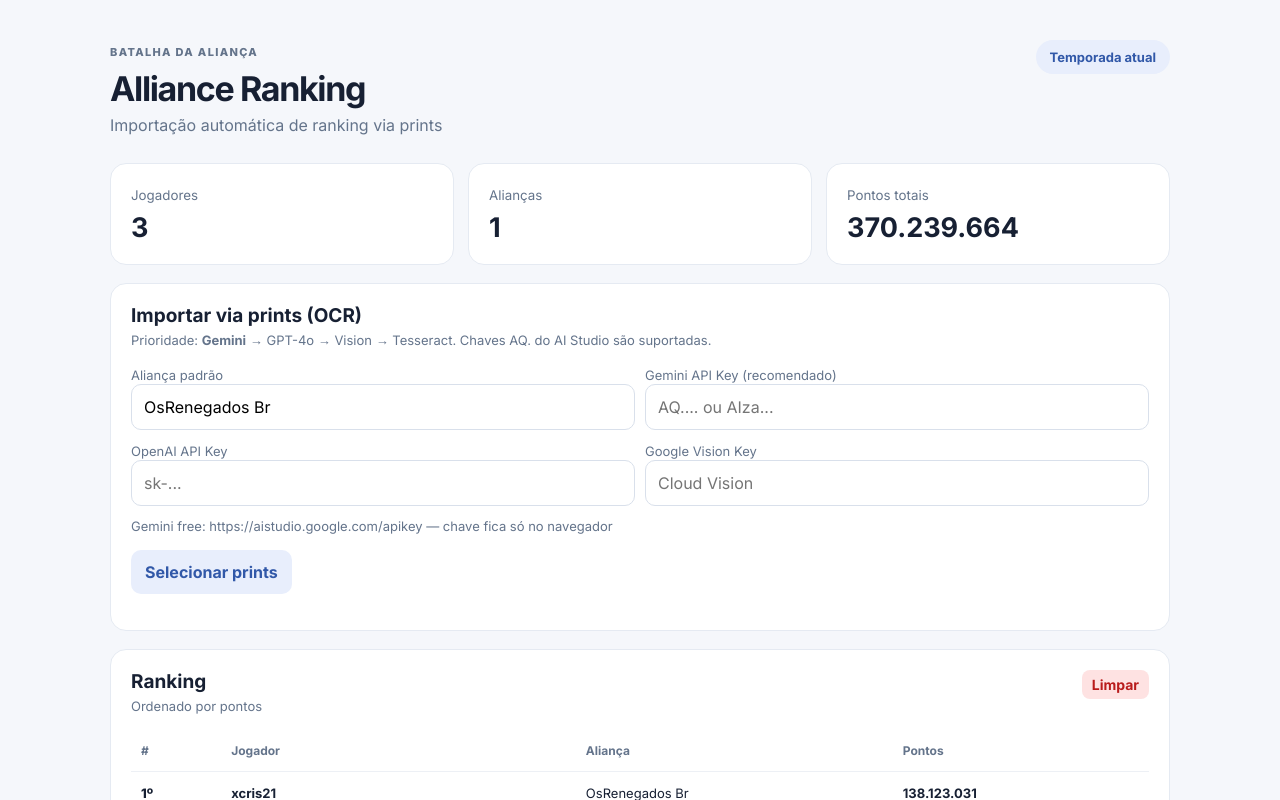
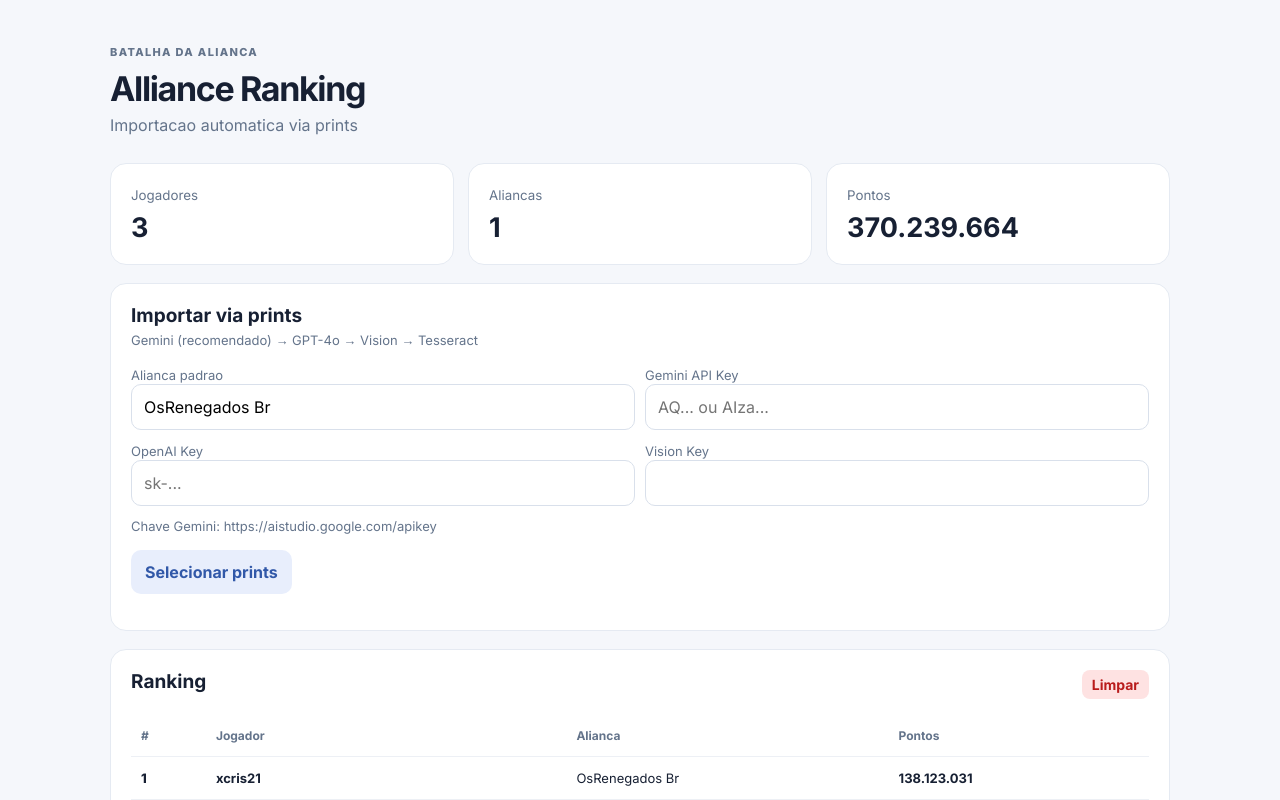
Before and after one commit to Cristianoalves226/alliance-ranking, a React (Vite) app: page / in a window 1280 px wide. Shown: the top 800 px of the page. Built offline with nearby package versions, Linux system fonts and the light colour scheme.

Commit message:
fix: sanitiza API key (remove chars nao-ASCII do header)

```diff
--- a/src/main.jsx
+++ b/src/main.jsx
@@ -25,9 +25,16 @@ function App() {
   const [visionApiKey, setVisionApiKey] = useState(() => localStorage.getItem('visionApiKey') || '');
   const fileInputRef = useRef(null);
 
+  const sanitizeApiKey = (key) =>
+    String(key || '')
+      .replace(/[\u200B-\u200D\uFEFF\u00A0]/g, '')
+      .replace(/[^\x20-\x7E]/g, '')
+      .trim();
+
   const saveKey = (storageKey, setter) => (value) => {
-    setter(value);
-    if (value) localStorage.setItem(storageKey, value);
+    const clean = sanitizeApiKey(value);
+    setter(clean);
+    if (clean) localStorage.setItem(storageKey, clean);
     else localStorage.removeItem(storageKey);
   };
 
@@ -39,19 +46,20 @@ function App() {
       reader.readAsDataURL(file);
     });
 
-  const EXTRACT_PROMPT = `Você está lendo um print do ranking do jogo (Batalha da Aliança).
-Extraia TODOS os jogadores/alianças visíveis com nome e pontos.
-Retorne APENAS um JSON válido (sem markdown), neste formato:
+  const EXTRACT_PROMPT = `Voce esta lendo um print do ranking do jogo (Batalha da Alianca).
+Extraia TODOS os jogadores/aliancas visiveis com nome e pontos.
+Retorne APENAS um JSON valido (sem markdown), neste formato:
 {"players":[{"name":"nome","points":123456,"alliance":""}]}
 Regras:
-- points: só números inteiros (sem pontos/vírgulas)
-- name: nome do jogador ou da aliança como aparece na tela
-- ignore títulos como "RANKING", "SUA POSIÇÃO", "FECHAR"
-- se não tiver aliança, use string vazia`;
+- points: so numeros inteiros (sem pontos/virgulas)
+- name: nome do jogador ou da alianca como aparece na tela
+- ignore titulos como RANKING, SUA POSICAO, FECHAR
+- se nao tiver alianca, use string vazia`;
 
   const recognizeWithGemini = async (file, apiKey) => {
     const base64 = await fileToBase64(file);
     const mime = file.type || 'image/jpeg';
+    const key = sanitizeApiKey(apiKey);
     const models = ['gemini-2.0-flash', 'gemini-1.5-flash', 'gemini-2.0-flash-lite'];
     let lastErr = '';
     for (const model of models) {
@@ -61,7 +69,7 @@ Regras:
           method: 'POST',
           headers: {
             'Content-Type': 'application/json',
-            'x-goog-api-key': apiKey
+            'x-goog-api-key': key
           },
           body: JSON.stringify({
             contents: [{
@@ -88,11 +96,12 @@ Regras:
   const recognizeWithGPT4o = async (file, apiKey) => {
     const base64 = await fileToBase64(file);
     const mime = file.type || 'image/jpeg';
+    const key = sanitizeApiKey(apiKey);
     const res = await fetch('https://api.openai.com/v1/chat/completions', {
       method: 'POST',
       headers: {
         'Content-Type': 'application/json',
-        Authorization: `Bearer ${apiKey}`
+        Authorization: 'Bearer ' + key
       },
       body: JSON.stringify({
         model: 'gpt-4o',
@@ -113,8 +122,9 @@ Regras:
 
   const recognizeWithVision = async (file, apiKey) => {
     const base64 = await fileToBase64(file);
+    const key = sanitizeApiKey(apiKey);
     const res = await fetch(
-      `https://vision.googleapis.com/v1/images:annotate?key=${encodeURIComponent(apiKey)}`,
+      `https://vision.googleapis.com/v1/images:annotate?key=${encodeURIComponent(key)}`,
       {
         method: 'POST',
         headers: { 'Content-Type': 'application/json' },
@@ -140,7 +150,7 @@ Regras:
     if (!name.trim()) return;
     setPlayers([...players, {
       name: name.trim(),
-      alliance: alliance.trim() || defaultAlliance || 'Sem aliança',
+      alliance: alliance.trim() || defaultAlliance || 'Sem alianca',
       points: Number(String(points).replace(/\./g, '')) || 0
     }]);
     setName('');
@@ -176,22 +186,19 @@ Regras:
     const lines = text.split(/\r?\n/).map((l) => l.trim()).filter((l) => l.length > 0);
     const pointsRegex = /(\d{1,3}(?:[.\s,]\d{3}){1,5}|\d{6,})\s*(?:pts\.?|pontos)?/i;
     const noiseWords = new Set([
-      'ranking', 'geral', 'sua', 'aliança', 'alianca', 'posição', 'posicao',
-      'minha', 'seu', 'classificação', 'classificacao', 'batalha', 'fechar',
-      'normal', 'extremo', 'lenda', 'pts', 'pontos', 'melhores', 'da', 'de', 'do', 'e', 'o', 'a',
-      'sua posição', 'sua posicao', 'minha aliança', 'minha alianca',
-      'seu ranking', 'ranking geral', 'classificacao da batalha'
+      'ranking', 'geral', 'sua', 'alianca', 'aliança', 'posicao', 'posição',
+      'minha', 'seu', 'classificacao', 'batalha', 'fechar', 'pts', 'pontos',
+      'melhores', 'da', 'de', 'do', 'e', 'o', 'a'
     ]);
     const cleanName = (raw) =>
-      raw.replace(pointsRegex, ' ').replace(/^\d+[ºª°.]?\s*/i, '')
-        .replace(/^(#?\d+[ºª°.]?\s*)+/i, '')
-        .replace(/[^\p{L}\p{N}\s\-_.@Øø]/gu, ' ').replace(/\s+/g, ' ').trim();
+      raw.replace(pointsRegex, ' ').replace(/^\d+[oª°.]?\s*/i, '')
+        .replace(/[^\w\s\-_.@]/gi, ' ').replace(/\s+/g, ' ').trim();
     const isValidName = (n) => {
       if (!n || n.length < 3 || n.length > 32) return false;
       const lower = n.toLowerCase();
       if (noiseWords.has(lower) || /^\d+$/.test(n)) return false;
-      if (['posição','posicao','ranking','classifica','aliança','alianca','fechar','melhores','batalha','pontos'].some((x) => lower.includes(x))) return false;
-      if (!/\p{L}/u.test(n) || (n.match(/\p{L}/gu) || []).length < 3) return false;
+      if (['posicao', 'ranking', 'classifica', 'alianca', 'fechar', 'melhores', 'batalha', 'pontos'].some((x) => lower.includes(x))) return false;
+      if (!/[A-Za-z]/.test(n)) return false;
       return true;
     };
     const pointsList = [];
@@ -221,7 +228,7 @@ Regras:
       let namePart = best ? best.name : cleanName(p.line);
       if (isValidName(namePart)) { if (best) usedNames.add(best.lineIndex); }
       else namePart = '???';
-      results.push({ name: namePart, alliance: defaultAlliance || '', points: p.points, source: p.line });
+      results.push({ name: namePart, alliance: defaultAlliance || '', points: p.points });
     }
     const map = new Map();
     for (const r of results) {
@@ -261,26 +268,23 @@ Regras:
         const width = Math.round(img.width * 2);
         const height = Math.round(img.height * 2);
         canvas.width = width; canvas.height = height;
-        ctx.imageSmoothingEnabled = true;
-        ctx.imageSmoothingQuality = 'high';
         ctx.drawImage(img, 0, 0, width, height);
         const imageData = ctx.getImageData(0, 0, width, height);
         const data = imageData.data;
         for (let i = 0; i < data.length; i += 4) {
           let gray = 0.299 * data[i] + 0.587 * data[i + 1] + 0.114 * data[i + 2];
           gray = (gray - 128) * 1.8 + 128;
-          gray = 255 - gray;
-          gray = Math.max(0, Math.min(255, gray));
+          gray = 255 - Math.max(0, Math.min(255, gray));
           data[i] = data[i + 1] = data[i + 2] = gray;
         }
         ctx.putImageData(imageData, 0, 0);
         canvas.toBlob((blob) => {
           URL.revokeObjectURL(objectUrl);
-          if (blob) resolve(blob); else reject(new Error('Falha ao processar imagem'));
+          if (blob) resolve(blob); else reject(new Error('Falha imagem'));
         }, 'image/png', 0.95);
       } catch (err) { URL.revokeObjectURL(objectUrl); reject(err); }
     };
-    img.onerror = () => { URL.revokeObjectURL(objectUrl); reject(new Error('Falha ao carregar imagem')); };
+    img.onerror = () => { URL.revokeObjectURL(objectUrl); reject(new Error('Falha load')); };
     img.src = objectUrl;
   });
 
@@ -292,34 +296,30 @@ Regras:
     setOcrProgress({ current: 0, total: images.length, status: 'Iniciando...' });
     const allExtracted = [];
     const allRaw = [];
+    const gKey = sanitizeApiKey(geminiKey);
+    const oKey = sanitizeApiKey(openaiKey);
+    const vKey = sanitizeApiKey(visionApiKey);
     try {
       for (let i = 0; i < images.length; i++) {
         const img = images[i];
         try {
           let text = '';
           let useStructured = false;
-          if (geminiKey.trim()) {
-            setOcrProgress({ current: i + 1, total: images.length, status: `Gemini — imagem ${i + 1} de ${images.length}...` });
-            text = await recognizeWithGemini(img.file, geminiKey.trim());
+          if (gKey) {
+            setOcrProgress({ current: i + 1, total: images.length, status: `Gemini — imagem ${i + 1}...` });
+            text = await recognizeWithGemini(img.file, gKey);
             useStructured = true;
-          } else if (openaiKey.trim()) {
-            setOcrProgress({ current: i + 1, total: images.length, status: `GPT-4o — imagem ${i + 1} de ${images.length}...` });
-            text = await recognizeWithGPT4o(img.file, openaiKey.trim());
+          } else if (oKey) {
+            setOcrProgress({ current: i + 1, total: images.length, status: `GPT-4o — imagem ${i + 1}...` });
+            text = await recognizeWithGPT4o(img.file, oKey);
             useStructured = true;
-          } else if (visionApiKey.trim()) {
-            setOcrProgress({ current: i + 1, total: images.length, status: `Google Vision — imagem ${i + 1} de ${images.length}...` });
-            text = await recognizeWithVision(img.file, visionApiKey.trim());
+          } else if (vKey) {
+            setOcrProgress({ current: i + 1, total: images.length, status: `Vision — imagem ${i + 1}...` });
+            text = await recognizeWithVision(img.file, vKey);
           } else {
-            setOcrProgress({ current: i + 1, total: images.length, status: `Preparando imagem ${i + 1}...` });
+            setOcrProgress({ current: i + 1, total: images.length, status: `Tesseract — imagem ${i + 1}...` });
             const processedBlob = await preprocessImage(img.file);
-            setOcrProgress({ current: i + 1, total: images.length, status: `Tesseract — imagem ${i + 1}...` });
-            const result = await Tesseract.recognize(processedBlob, 'eng', {
-              logger: (m) => {
-                if (m.status === 'recognizing text') {
-                  setOcrProgress((prev) => ({ ...prev, status: `Tesseract — imagem ${i + 1} (${Math.round((m.progress || 0) * 100)}%)` }));
-                }
-              }
-            });
+            const result = await Tesseract.recognize(processedBlob, 'eng');
             text = result?.data?.text || '';
           }
           const parsed = useStructured ? parseModelResponse(text) : parseTextToPlayers(text);
@@ -339,7 +339,7 @@ Regras:
       if (!map.has(key) || map.get(key).points < r.points) map.set(key, r);
     }
     const finalList = Array.from(map.values()).sort((a, b) => b.points - a.points);
-    setRawTexts(allRaw.length ? allRaw : [{ name: 'resultado', text: 'Nenhum texto lido.' }]);
+    setRawTexts(allRaw.length ? allRaw : [{ name: 'resultado', text: 'Nenhum texto.' }]);
     setExtracted(finalList);
     setOcrProgress(null);
     setIsProcessing(false);
@@ -349,8 +349,8 @@ Regras:
         let unknown = 0;
         return [...prev, ...finalList.filter((p) => p.points > 0).map((p) => {
           let n = (p.name || '').trim();
-          if (!n || n === '???') { unknown += 1; n = `Jogador ${unknown}`; }
-          return { name: n, alliance: (p.alliance || defaultAlliance || 'Sem aliança').trim(), points: Number(p.points) || 0 };
+          if (!n || n === '???') { unknown += 1; n = 'Jogador ' + unknown; }
+          return { name: n, alliance: (p.alliance || defaultAlliance || 'Sem alianca').trim(), points: Number(p.points) || 0 };
         }).filter((p) => !existing.has(p.name.toLowerCase().replace(/\s+/g, '')))];
       });
     }
@@ -366,53 +366,47 @@ Regras:
     });
   };
   const removeExtracted = (index) => setExtracted((prev) => prev.filter((_, i) => i !== index));
-  const clearRanking = () => { if (confirm('Limpar todo o ranking?')) setPlayers([]); };
+  const clearRanking = () => { if (confirm('Limpar ranking?')) setPlayers([]); };
   const formatPoints = (n) => Number(n || 0).toLocaleString('pt-BR');
 
   return (
     <main className="app">
       <header>
         <div>
-          <span className="eyebrow">BATALHA DA ALIANÇA</span>
+          <span className="eyebrow">BATALHA DA ALIANCA</span>
           <h1>Alliance Ranking</h1>
-          <p>Importação automática de ranking via prints</p>
+          <p>Importacao automatica via prints</p>
         </div>
-        <span className="season">Temporada atual</span>
       </header>
 
       <section className="stats">
         <div><small>Jogadores</small><strong>{players.length}</strong></div>
-        <div><small>Alianças</small><strong>{new Set(players.map((p) => p.alliance)).size}</strong></div>
-        <div><small>Pontos totais</small><strong>{formatPoints(ranking.reduce((s, p) => s + (p.points || 0), 0))}</strong></div>
+        <div><small>Aliancas</small><strong>{new Set(players.map((p) => p.alliance)).size}</strong></div>
+        <div><small>Pontos</small><strong>{formatPoints(ranking.reduce((s, p) => s + (p.points || 0), 0))}</strong></div>
       </section>
 
       <section className="panel">
-        <h2>Importar via prints (OCR)</h2>
-        <p className="muted">
-          Prioridade: <strong>Gemini</strong> → GPT-4o → Vision → Tesseract.
-          Chaves AQ. do AI Studio são suportadas.
-        </p>
+        <h2>Importar via prints</h2>
+        <p className="muted">Gemini (recomendado) → GPT-4o → Vision → Tesseract</p>
         <div className="form" style={{ marginBottom: 12, gridTemplateColumns: '1fr 1fr' }}>
           <div>
-            <label style={{ fontSize: 13, color: '#64748b' }}>Aliança padrão</label>
-            <input value={defaultAlliance} onChange={(e) => setDefaultAlliance(e.target.value)} placeholder="Ex: OsRenegados Br" />
+            <label style={{ fontSize: 13, color: '#64748b' }}>Alianca padrao</label>
+            <input value={defaultAlliance} onChange={(e) => setDefaultAlliance(e.target.value)} />
           </div>
           <div>
-            <label style={{ fontSize: 13, color: '#64748b' }}>Gemini API Key {geminiKey ? '✓' : '(recomendado)'}</label>
-            <input type="password" value={geminiKey} onChange={(e) => saveKey('geminiKey', setGeminiKey)(e.target.value.trim())} placeholder="AQ.... ou AIza..." autoComplete="off" />
+            <label style={{ fontSize: 13, color: '#64748b' }}>Gemini API Key {geminiKey ? 'OK' : ''}</label>
+            <input type="password" value={geminiKey} onChange={(e) => saveKey('geminiKey', setGeminiKey)(e.target.value)} placeholder="AQ... ou AIza..." autoComplete="off" />
           </div>
           <div>
-            <label style={{ fontSize: 13, color: '#64748b' }}>OpenAI API Key {openaiKey ? '✓' : ''}</label>
-            <input type="password" value={openaiKey} onChange={(e) => saveKey('openaiKey', setOpenaiKey)(e.target.value.trim())} placeholder="sk-..." autoComplete="off" />
+            <label style={{ fontSize: 13, color: '#64748b' }}>OpenAI Key</label>
+            <input type="password" value={openaiKey} onChange={(e) => saveKey('openaiKey', setOpenaiKey)(e.target.value)} placeholder="sk-..." autoComplete="off" />
           </div>
           <div>
-            <label style={{ fontSize: 13, color: '#64748b' }}>Google Vision Key {visionApiKey ? '✓' : ''}</label>
-            <input type="password" value={visionApiKey} onChange={(e) => saveKey('visionApiKey', setVisionApiKey)(e.target.value.trim())} placeholder="Cloud Vision" autoComplete="off" />
+            <label style={{ fontSize: 13, color: '#64748b' }}>Vision Key</label>
+            <input type="password" value={visionApiKey} onChange={(e) => saveKey('visionApiKey', setVisionApiKey)(e.target.value)} autoComplete="off" />
           </div>
         </div>
-        <p className="muted" style={{ fontSize: 13, marginBottom: 12 }}>
-          Gemini free: https://aistudio.google.com/apikey — chave fica só no navegador
-        </p>
+        <p className="muted" style={{ fontSize: 13 }}>Chave Gemini: https://aistudio.google.com/apikey</p>
 
         <div className="upload-area">
           <input ref={fileInputRef} type="file" accept="image/*" multiple onChange={handleFiles} style={{ display: 'none' }} />
@@ -420,7 +414,7 @@ Regras:
           {images.length > 0 && (
             <>
               <button type="button" className="btn-primary" onClick={processOCR} disabled={isProcessing}>
-                {isProcessing ? 'Processando...' : `Ler ${images.length} print${images.length > 1 ? 's' : ''}`}
+                {isProcessing ? 'Processando...' : `Ler ${images.length} print(s)`}
               </button>
               <button type="button" className="btn-danger" onClick={clearImages} disabled={isProcessing}>Limpar</button>
             </>
@@ -432,8 +426,7 @@ Regras:
             {images.map((img, i) => (
               <div key={i} className="image-preview">
                 <img src={img.url} alt={img.name} />
-                <button type="button" className="remove-img" onClick={() => removeImage(i)}>×</button>
-                <span className="img-name">{img.name}</span>
+                <button type="button" className="remove-img" onClick={() => removeImage(i)}>x</button>
               </div>
             ))}
           </div>
@@ -450,10 +443,10 @@ Regras:
           <div className="extracted-section">
             {extracted.length > 0 ? (
               <>
-                <h3 style={{ color: '#15803d' }}>✓ {extracted.length} registro(s)</h3>
+                <h3 style={{ color: '#15803d' }}>{extracted.length} registro(s)</h3>
                 <div className="table-wrap">
                   <table>
-                    <thead><tr><th>#</th><th>Nome</th><th>Aliança</th><th>Pontos</th><th></th></tr></thead>
+                    <thead><tr><th>#</th><th>Nome</th><th>Alianca</th><th>Pontos</th><th></th></tr></thead>
                     <tbody>
                       {extracted.map((p, i) => (
                         <tr key={i}>
@@ -461,26 +454,20 @@ Regras:
                           <td><input value={p.name} onChange={(e) => updateExtracted(i, 'name', e.target.value)} /></td>
                           <td><input value={p.alliance} onChange={(e) => updateExtracted(i, 'alliance', e.target.value)} /></td>
                           <td><input value={formatPoints(p.points)} onChange={(e) => updateExtracted(i, 'points', e.target.value)} /></td>
-                          <td><button type="button" className="btn-danger-sm" onClick={() => removeExtracted(i)}>×</button></td>
+                          <td><button type="button" className="btn-danger-sm" onClick={() => removeExtracted(i)}>x</button></td>
                         </tr>
                       ))}
                     </tbody>
                   </table>
                 </div>
-                <button type="button" className="btn-secondary" onClick={() => setExtracted([])}>Fechar</button>
               </>
             ) : (
-              <div style={{ padding: '16px 0' }}>
-                <h3 style={{ color: '#b91c1c' }}>Nenhum dado reconhecido</h3>
-              </div>
+              <h3 style={{ color: '#b91c1c' }}>Nenhum dado reconhecido</h3>
             )}
             <details className="raw-text" open={extracted.length === 0}>
-              <summary>Texto/JSON bruto</summary>
+              <summary>Texto bruto</summary>
               {rawTexts.map((r, i) => (
-                <div key={i} style={{ marginBottom: 16 }}>
-                  <strong>{r.name}</strong>
-                  <pre>{r.text || '(vazio)'}</pre>
-                </div>
+                <div key={i}><strong>{r.name}</strong><pre>{r.text}</pre></div>
               ))}
             </details>
           </div>
@@ -489,21 +476,16 @@ Regras:
 
       <section className="panel">
         <div className="panel-header">
-          <div>
-            <h2>Ranking</h2>
-            <p className="muted">Ordenado por pontos</p>
-          </div>
+          <h2>Ranking</h2>
           {players.length > 0 && <button type="button" className="btn-danger-sm" onClick={clearRanking}>Limpar</button>}
         </div>
         <div className="table-wrap">
           <table>
-            <thead><tr><th>#</th><th>Jogador</th><th>Aliança</th><th>Pontos</th></tr></thead>
+            <thead><tr><th>#</th><th>Jogador</th><th>Alianca</th><th>Pontos</th></tr></thead>
             <tbody>
-              {ranking.length === 0 ? (
-                <tr><td colSpan={4} style={{ textAlign: 'center', color: '#64748b' }}>Vazio</td></tr>
-              ) : ranking.map((p, i) => (
+              {ranking.map((p, i) => (
                 <tr key={i}>
-                  <td>{i + 1}º</td>
+                  <td>{i + 1}</td>
                   <td><b>{p.name}</b></td>
                   <td>{p.alliance}</td>
                   <td><b>{formatPoints(p.points)}</b></td>
@@ -518,7 +500,7 @@ Regras:
         <h2>Cadastro manual</h2>
         <form onSubmit={addPlayer} className="form">
           <input placeholder="Nome" value={name} onChange={(e) => setName(e.target.value)} required />
-          <input placeholder="Aliança" value={alliance} onChange={(e) => setAlliance(e.target.value)} />
+          <input placeholder="Alianca" value={alliance} onChange={(e) => setAlliance(e.target.value)} />
           <input placeholder="Pontos" value={points} onChange={(e) => setPoints(e.target.value)} />
           <button type="submit">Adicionar</button>
         </form>
```
